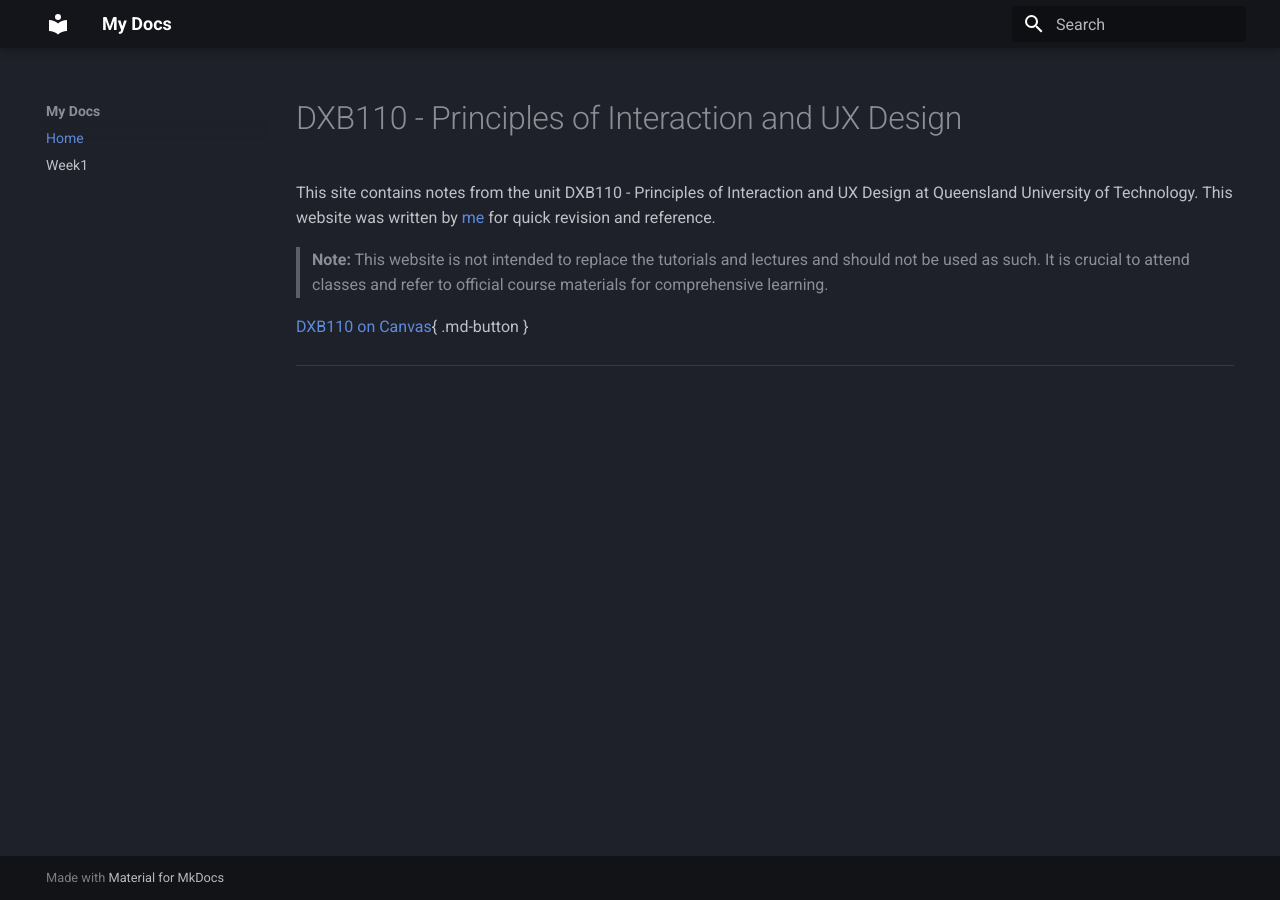
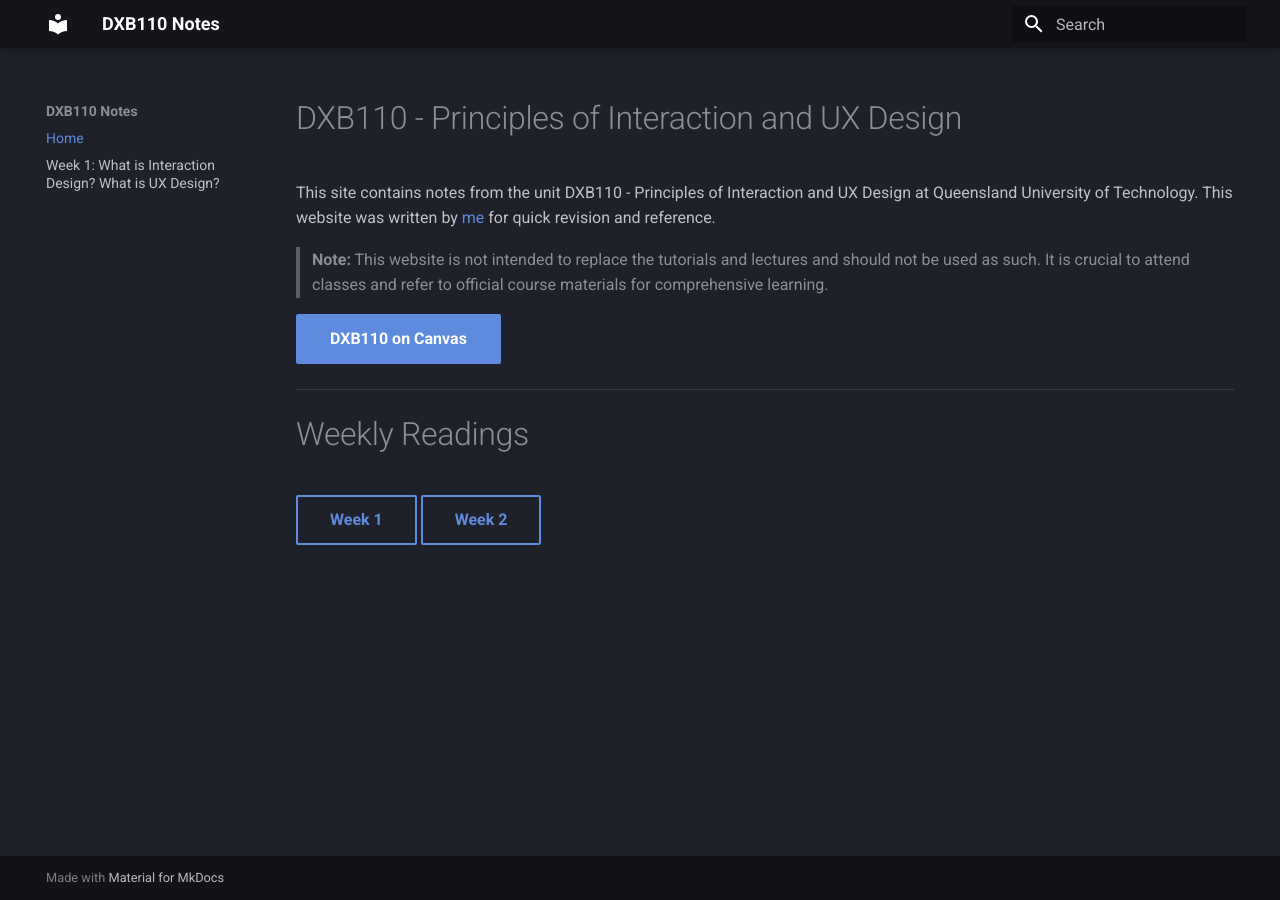
Before and after one commit to peachnono/DXB110, an MkDocs documentation site: the page built from docs/index.md, in a window 1280 px wide. Built offline with MkDocs 1.6.1 and Material for MkDocs 9.7.7, drawn with Linux system fonts in a browser that asks for light colours.

Commit message:
Week 1 notes

```diff
--- a/docs/index.md
+++ b/docs/index.md
@@ -8,6 +8,8 @@ This site contains notes from the unit DXB110 - Principles of Interaction and UX
 
 > **Note:** This website is not intended to replace the tutorials and lectures and should not be used as such. It is crucial to attend classes and refer to official course materials for comprehensive learning.
 
-[DXB110 on Canvas](https://canvas.qut.edu.au/courses/16912){ .md-button }
+[DXB110 on Canvas](https://canvas.qut.edu.au/courses/16909){.md-button .md-button--primary}
 
 ---
+# Weekly Readings
+[Week 1](http://nickkellyresearch.com/wp-content/uploads/2022/02/DXB110-Week_1-What_is_IXD.pdf){.md-button } [Week 2](https://canvas.qut.edu.au/courses/16909){.md-button }
--- a/mkdocs.yml
+++ b/mkdocs.yml
@@ -1,4 +1,4 @@
-site_name: My Docs
+site_name: DXB110 Notes
 theme:
   name: material
   palette:
@@ -11,5 +11,8 @@ theme:
     - search.highlight
     - navigation.tracking
     - navigation.indexes
+    - search.suggest
   plugins:
   - search
+markdown_extensions:
+  - attr_list
```
Also changed, not shown: docs/week1.md (+19 -0 lines), site/404.html, site/index.html, site/search/search_index.json, site/week1/index.html, 1 other file.
